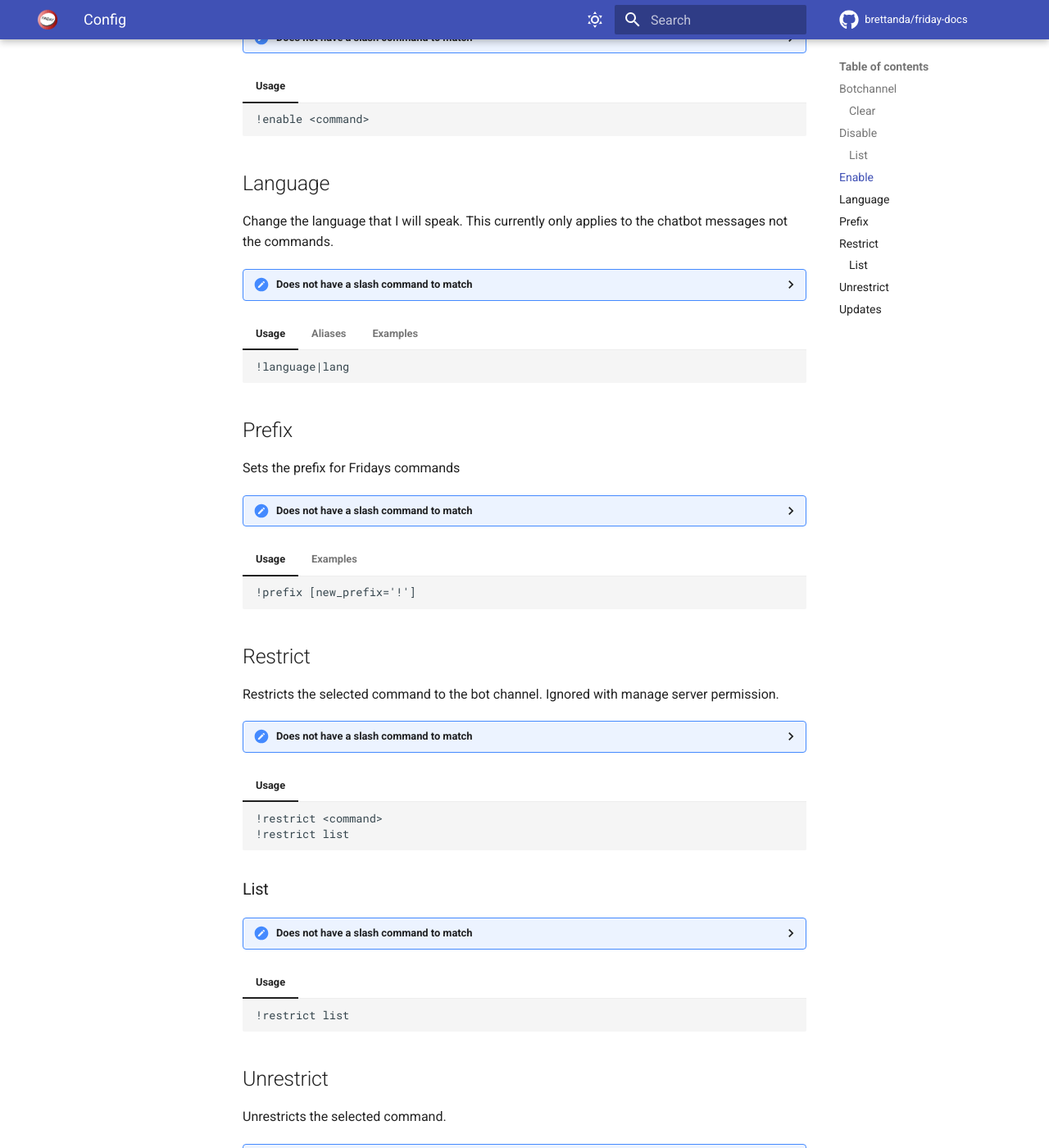
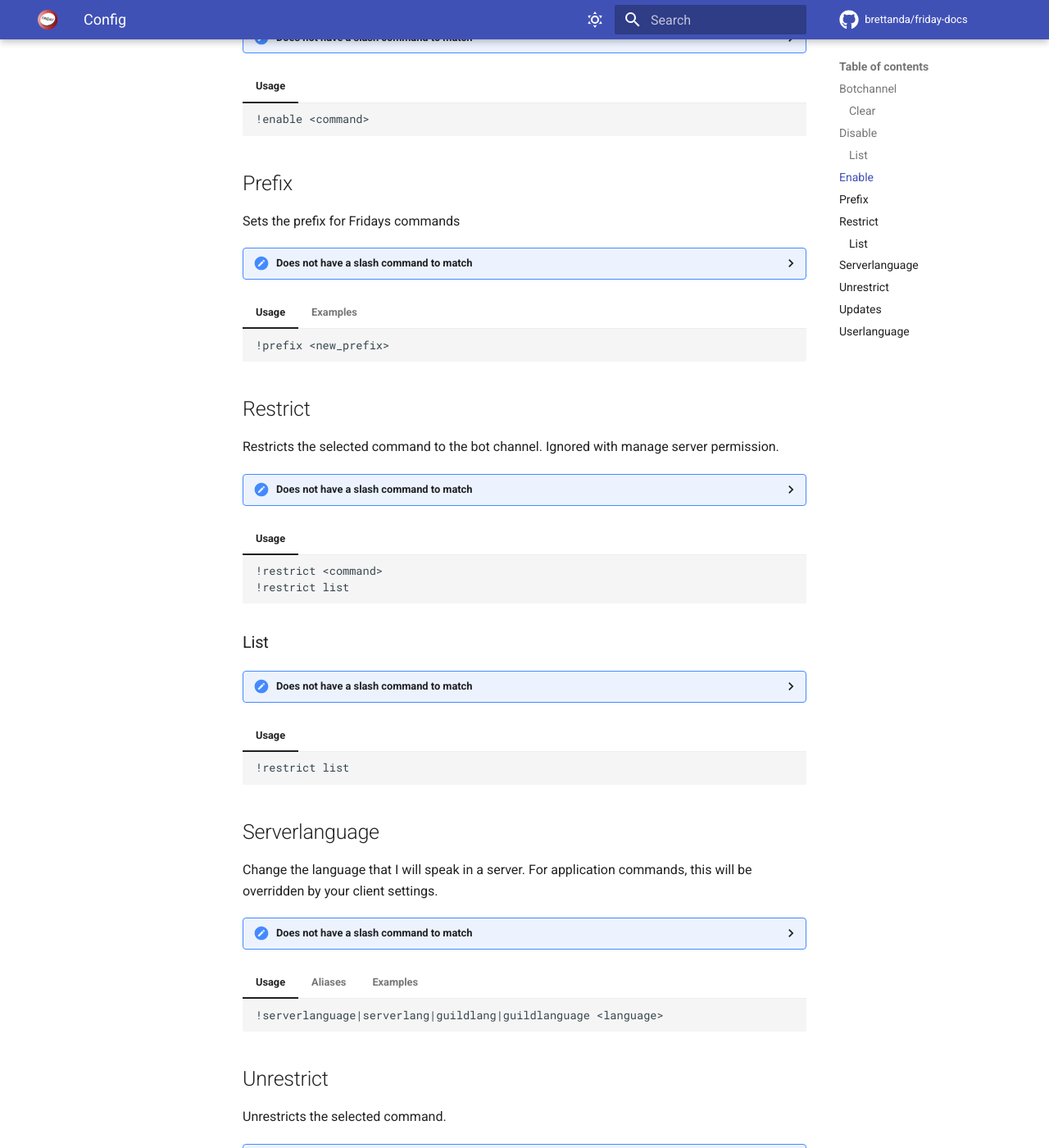
Before and after one commit to Brettanda/friday-docs, an MkDocs documentation site: the page built from docs/commands/config.md, in a window 1280 px wide and 1400 px high, scrolled down 1370 px. Shown: the whole window at 82% size. Built offline with MkDocs 1.6.1 and Material for MkDocs 9.7.7, drawn with Linux system fonts in a browser that asks for light colours; nearby versions of some CDN libraries; comment, search, counter and statistics services are not loaded; the version menu is left out; some of the changed text lies outside the part shown.

Commit message:
updated commands

````diff
--- a/docs/commands/config.md
+++ b/docs/commands/config.md
@@ -85,31 +85,6 @@
 	!enable <command>
 	```
 
-## Language
-
-Change the language that I will speak. This currently only applies to the chatbot messages not the commands.
-
-??? missing "Does not have a slash command to match"
-	Learn more about [slash commands](/#slash-commands)
-
-=== "Usage"
-	```md
-	!language|lang
-	```
-
-=== "Aliases"
-	```md
-	lang
-	```
-
-=== "Examples"
-	```md
-	!language en
-	!lang es
-	!language english
-	!lang spanish
-	```
-
 ## Prefix
 
 Sets the prefix for Fridays commands
@@ -153,6 +127,31 @@
 	!restrict list
 	```
 
+## Serverlanguage
+
+Change the language that I will speak in a server. For application commands, this will be overridden by your client settings.
+
+??? missing "Does not have a slash command to match"
+	Learn more about [slash commands](/#slash-commands)
+
+=== "Usage"
+	```md
+	!serverlanguage|serverlang|guildlang|guildlanguage <language>
+	```
+
+=== "Aliases"
+	```md
+	serverlang,guildlang,guildlanguage
+	```
+
+=== "Examples"
+	```md
+	!serverlanguage en
+	!serverlang es
+	!guildlang english
+	!guildlanguage Español
+	```
+
 ## Unrestrict
 
 Unrestricts the selected command.
@@ -176,3 +175,28 @@
 	```md
 	!updates <channel>
 	```
+
+## Userlanguage
+
+Change the language that I will speak to you as a user. For application commands, this will be overridden by your client settings.
+
+??? missing "Does not have a slash command to match"
+	Learn more about [slash commands](/#slash-commands)
+
+=== "Usage"
+	```md
+	!userlanguage|userlang <language>
+	```
+
+=== "Aliases"
+	```md
+	userlang
+	```
+
+=== "Examples"
+	```md
+	!userlanguage en
+	!userlang es
+	!userlanguage english
+	!userlang Español
+	```
````
Also changed, not shown: other parts of docs/commands/config.md (+1 -2 lines), docs/commands/chat.md (+15 -0 lines).
